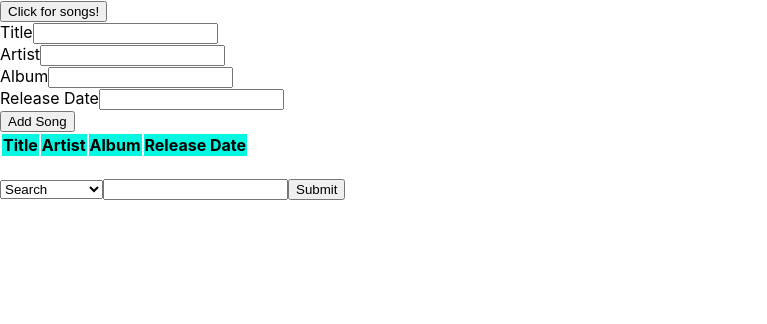
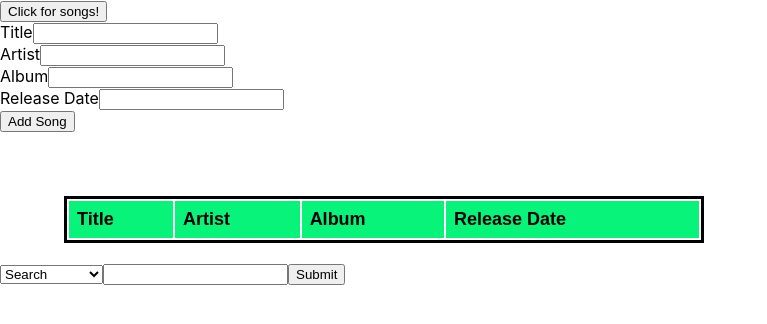
Before and after one commit to SpencerMuniz/React-Music-Library, a React (Create React App) app: page / in a window 1280 px wide. Shown: the top 324 px of the page, without its empty margins (0-767 px from the left). Built offline with nearby package versions, Linux system fonts and the light colour scheme.

Commit message:
creating some designs for the table

```diff
--- a/src/Components/App.css
+++ b/src/Components/App.css
@@ -0,0 +1,16 @@
+table {
+    font-family: arial, sans-serif;
+    border: black;
+    width: 50%;
+    margin-left: 5%;
+    margin-top: 5%;
+    border-style: solid;
+
+
+  }
+
+  td, th {
+    font-size: large;
+    text-align: left;
+    padding: 8px;
+  }
--- a/src/Components/App.jsx
+++ b/src/Components/App.jsx
@@ -3,6 +3,7 @@ import axios from 'axios';
 import SongTable from './SongTable/SongTable';
 import AddNewSong from './AddNewSong/AddNewSong';
 import SearchBar from './SearchBar/SearchBar';
+import './App.css'
 
 
 class App extends Component{
@@ -47,6 +48,9 @@ class App extends Component{
             if(song[field] === searchWord){
                 return true
             }
+            else if(song[field] !== searchWord){
+            return false
+            }
         })
         this.setState({
             musicList: results
@@ -70,7 +74,7 @@ class App extends Component{
                 <button onClick={this.getMusic}>Click for songs!</button>
                 <AddNewSong createNewSong={this.addSong} />
                 <SongTable deleteSong={this.deleteSong} musicList={this.state.musicList} /> <br />
-                <SearchBar filter={this.filterMusic} musicList={this.state.musicList} filterMusicList={this.filterMusicList} onChange={this.onChange} handleSubmit={this.handleSubmit}/>
+                <SearchBar filter={this.filterMusic} musicList={this.state.musicList} searchWord={this.state.searchWord} filterMusicList={this.filterMusicList} onChange={(event) => this.onChange(event)} handleSubmit={() => this.handleSubmit()} />
             </div>
         )
     }
--- a/src/Components/SearchBar/SearchBar.jsx
+++ b/src/Components/SearchBar/SearchBar.jsx
@@ -13,7 +13,7 @@ const SearchBar = (props) => {
                         <option value="release_date">Release Date</option>
                     </select>
 
-                    <input onChnage={props.onChange} name="searchWord"></input>
+                    <input onChange={props.onChange} name="searchWord" value={props.searchWord}></input>
                     <button type="submit">Submit</button>
                 </form>
             </div>
--- a/src/Components/SongTable/SongTable.css
+++ b/src/Components/SongTable/SongTable.css
@@ -1,9 +1,9 @@
 #table-header {
-    background-color: #40866b;
+    background-color: #A7C7E7;
 }
 
 tr {
-    background-color: #05f7e2;
+    background-color: #07f379;
     margin-bottom: 5px;
 }
 
@@ -16,10 +16,10 @@ tr {
     font-weight: bold;
     color: white;
     letter-spacing: 1px;
-    text-shadow: 2px 2px 2px #05f7e2,
-    2px 2px 2px #05f7e2,
-    2px 2px 2px #05f7e2,
-    2px 2px 2px #05f7e2,
-    2px 2px 2px #05f7e2,
-    2px 2px 2px #05f7e2;
+    text-shadow: 2px 2px 2px #07f379,
+    2px 2px 2px #07f379,
+    2px 2px 2px #07f379,
+    2px 2px 2px #07f379,
+    2px 2px 2px #07f379,
+    2px 2px 2px #07f379;
 }
```
